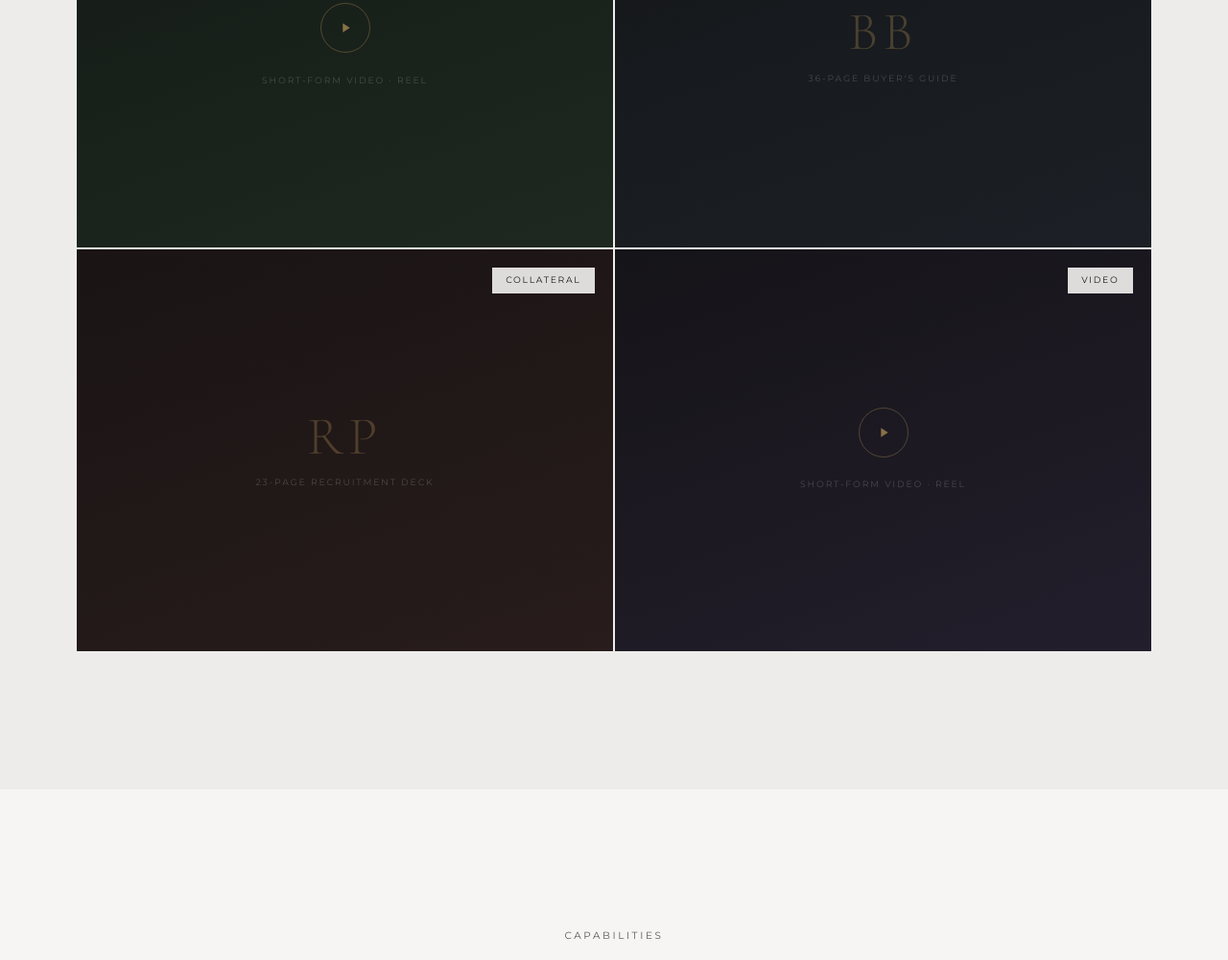
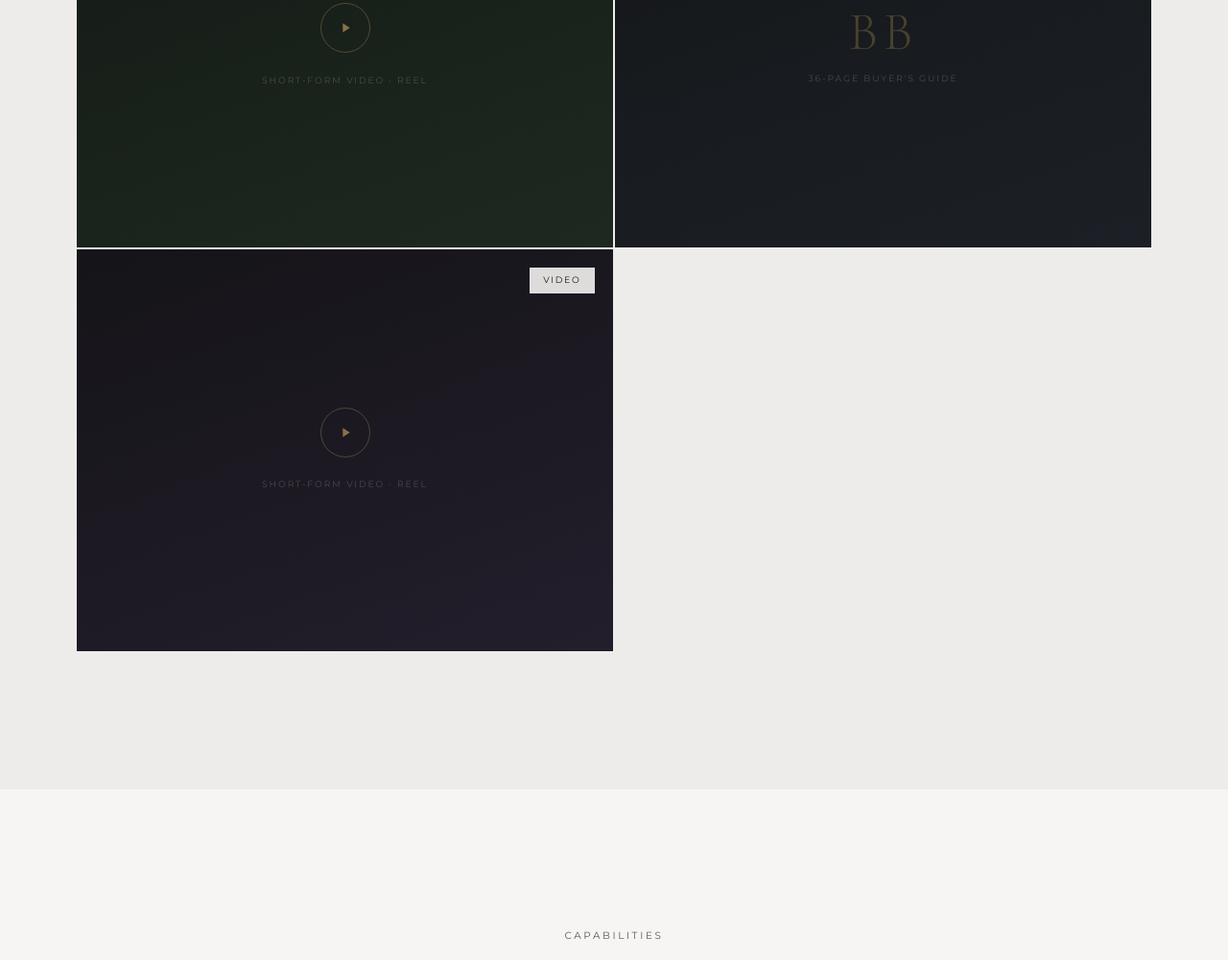
Before and after one commit to mateojoseph/mateojoseph.github.io, a plain HTML site: page index.html in a window 1280 px wide. Shown: the part 5458-6459 px from the top of the page at 96% size. Drawn offline with nearby package versions, Linux system fonts and the light colour scheme.

Commit message:
Took off example

```diff
--- a/index.html
+++ b/index.html
@@ -1117,7 +1117,7 @@
         </div>
       </div>
 
-      <div class="work-card reveal" onclick="openModal('recruitment')">
+      <!-- <div class="work-card reveal" onclick="openModal('recruitment')">
         <div class="work-placeholder ph-recruit">
           <div class="ph-monogram">RP</div>
           <div class="ph-sub">23-Page Recruitment Deck</div>
@@ -1130,7 +1130,7 @@
           <div class="work-card-desc">23-page agent recruitment deck designed to attract top-producing real estate talent</div>
           <span class="work-card-cta">View Deck</span>
         </div>
-      </div>
+      </div> -->
 
       <div class="work-card reveal" onclick="openModal('carpool')">
         <div class="work-placeholder ph-carpool">
```
